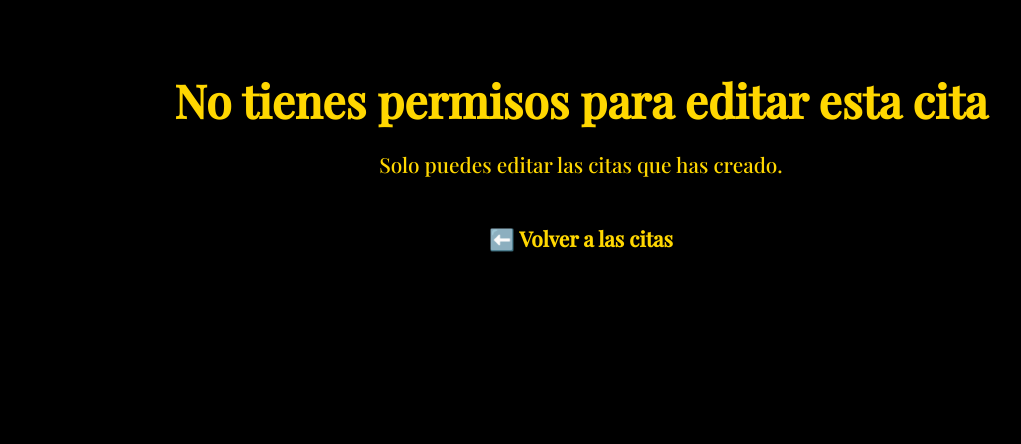
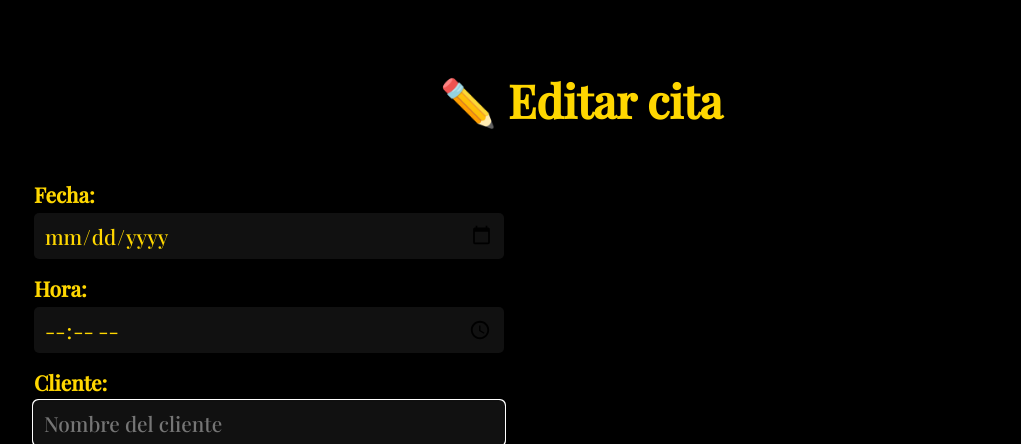
Before and after one commit to phoenixgabba/Agenda-Citas, a Flask app: template templates/editar_cita.html in a window 1280 px wide. Shown: the top 444 px of the page, without its empty margins (59-1080 px from the left). Before the commit the page ends 252 px from the top, so only its background shows below. Run offline with Flask 3, Linux system fonts and the light colour scheme; the template is opened without the code that fills it, so the values that code supplies are empty; the visitor is signed in with stand-in values (Sample User, id 1).

Commit message:
editar_cita.html

```diff
--- a/templates/editar_cita.html
+++ b/templates/editar_cita.html
@@ -70,8 +70,6 @@
     </style>
 </head>
 <body>
-    {% if session['user'] %}
-        {% if cita.user == session['user'] %}
     <h1>✏️ Editar cita</h1>
     <form method="POST">
         <label for="fecha">Fecha:</label>
@@ -101,14 +99,7 @@
     <form method="POST" action="{{ url_for('eliminar', index=index) }}">
         <button type="submit" class="delete-button" onclick="return confirm('¿Estás seguro de que quieres eliminar esta cita?');">🗑️ Eliminar cita</button>
     </form>
-        {% else %}
-            <h1>No tienes permisos para editar esta cita</h1>
-            <p>Solo puedes editar las citas que has creado.</p>
-        {% endif %}
-    {% else %}
-        <h1>No estás autenticado</h1>
-        <p>Por favor, <a href="/login">inicia sesión</a> para editar la cita.</p>
-    {% endif %}
+
     <a href="/">⬅️ Volver a las citas</a>
 </body>
 </html>
```
Lines whose indentation alone changed are shown as unchanged.
